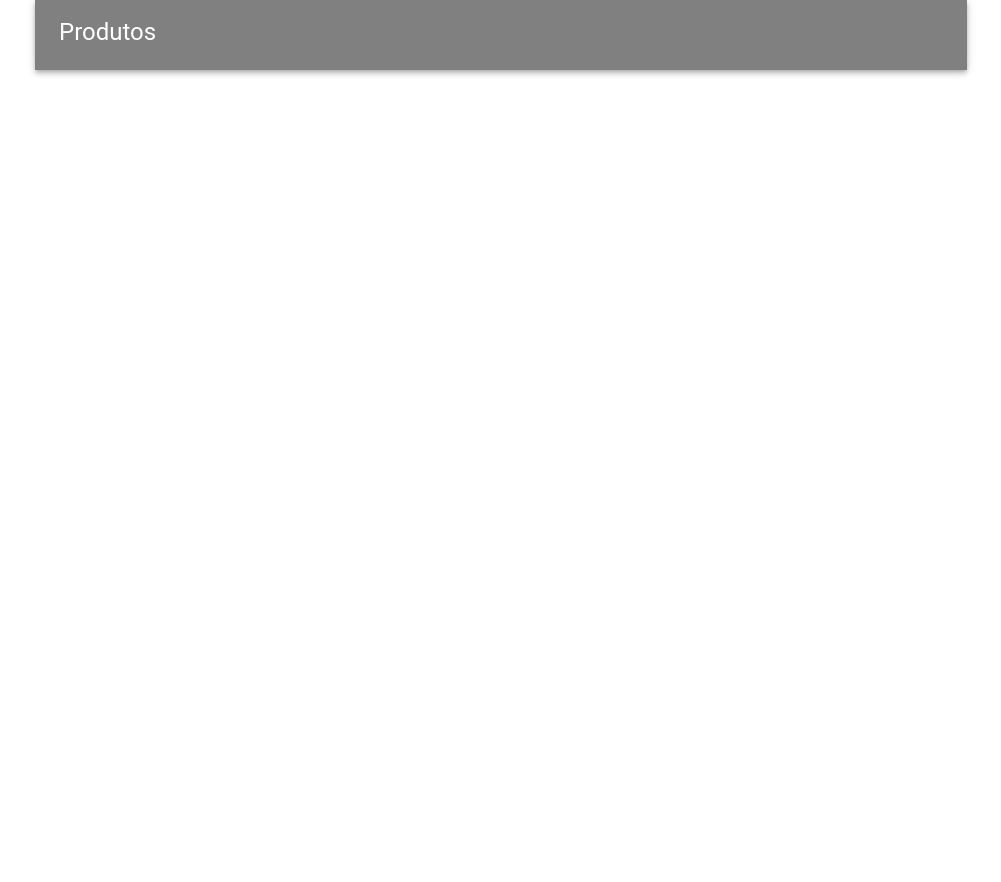
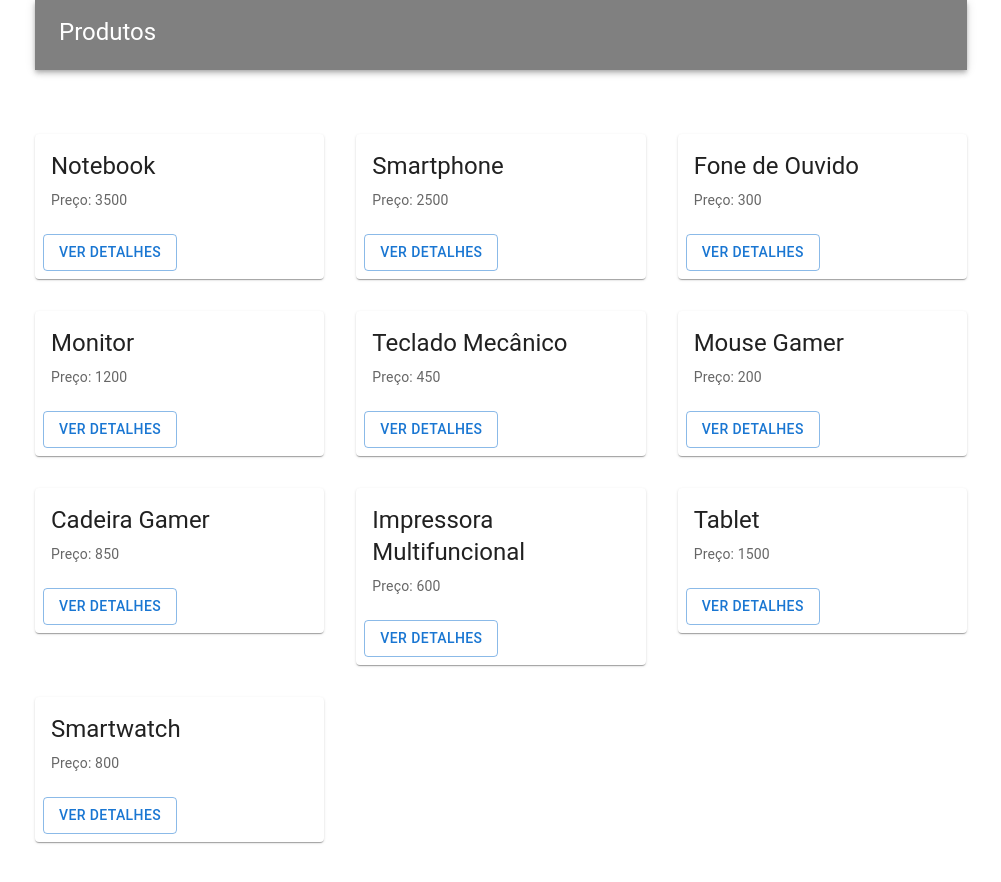
Before and after one commit to erikomis/my-cart, a React (Vite) app: page / in a window 1280 px wide. Shown: the top 882 px of the page, without its empty margins (139-1140 px from the left). Before the commit the page ends 800 px from the top, so only its background shows below. Built offline with nearby package versions, Linux system fonts and the light colour scheme.

Commit message:
feat: card Custom  use in home

```diff
--- /dev/null
+++ b/src/components/cardCustom/CardCustom.tsx
@@ -0,0 +1,35 @@
+import {
+  Button,
+  Card,
+  CardActions,
+  CardContent,
+  Typography,
+} from "@mui/material";
+
+import { Link } from "react-router-dom";
+import { Item } from "../../types/items";
+
+export const CardCustom = ({ product }: { product: Item }) => {
+  return (
+    <Card>
+      <CardContent>
+        <Typography variant="h5" gutterBottom>
+          {product.nome}
+        </Typography>
+        <Typography variant="body2" color="textSecondary">
+          Preço: {product.preco}
+        </Typography>
+      </CardContent>
+      <CardActions>
+        <Button
+          component={Link}
+          to={"/produto-detail/" + product.id}
+          variant="outlined"
+          color="primary"
+        >
+          Ver Detalhes
+        </Button>
+      </CardActions>
+    </Card>
+  );
+};
--- a/src/pages/home/Home.tsx
+++ b/src/pages/home/Home.tsx
@@ -1,10 +1,19 @@
-import { Container } from "@mui/material";
+import { Container, Grid } from "@mui/material";
 import { Header } from "../../components/header/Header";
+import { CardCustom } from "../../components/cardCustom/CardCustom";
+import { itemsParaCompra } from "../../utils/utils";
 
 export const Home = () => {
   return (
     <Container>
       <Header />
+      <Grid container spacing={4} sx={{ mt: 4 }}>
+        {itemsParaCompra.map((product) => (
+          <Grid item key={product.id} xs={12} sm={6} md={4}>
+            <CardCustom product={product} />
+          </Grid>
+        ))}
+      </Grid>
     </Container>
   );
 };
```
